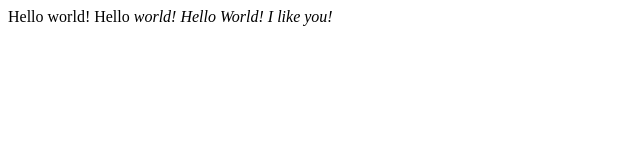
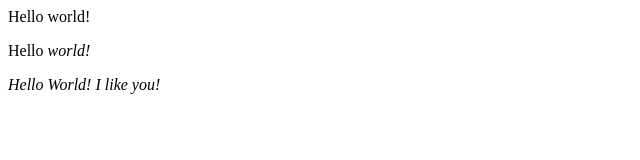
Before and after one commit to jhrabideau/my-first-website, a plain HTML site: page index.html in a window 1280 px wide. Shown: the whole page, without its empty margins (0-640 px from the left). Drawn offline with Linux system fonts and the light colour scheme.

Commit message:
Update index.html

```diff
--- a/index.html
+++ b/index.html
@@ -1,3 +1,3 @@
 Hello world!
-Hello <em>world!</em>
-<hl><em> Hello World!</hl> I like you!</em>
+<p>Hello <em>world!</em><p>
+<p><hl><em> Hello World!</hl> I like you!</em><p>
```
